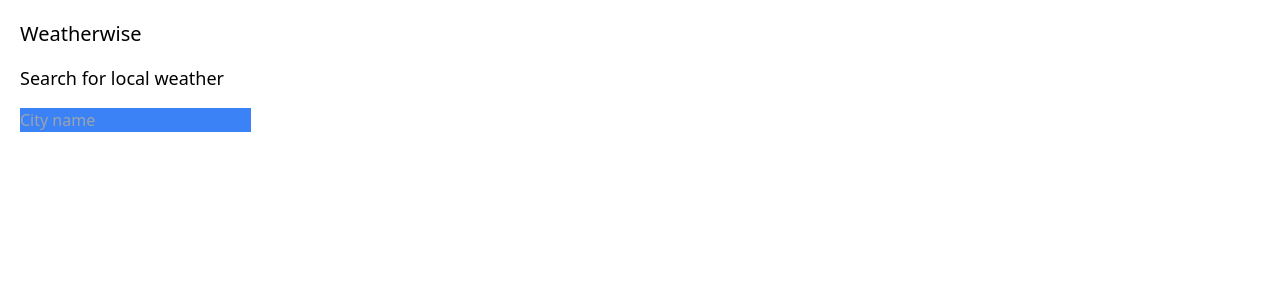
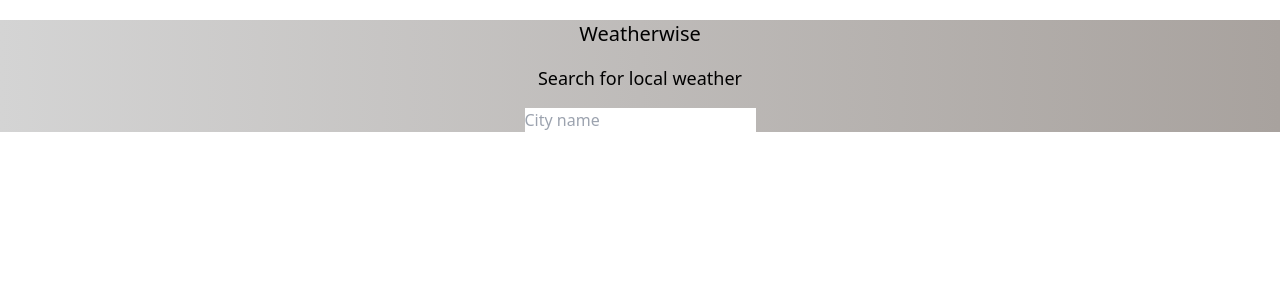
Before and after one commit to aguilerad916/weatherwise, a Next.js app: page / in a window 1280 px wide. Shown: the top 300 px of the page. Built offline with nearby package versions, Linux system fonts and the light colour scheme.

Commit message:
updated styling

```diff
--- a/components/SearchBox.tsx
+++ b/components/SearchBox.tsx
@@ -34,9 +34,9 @@ export default function SearchBox() {
   }, [inputValue]);
 
   return (
-    <>
+    <div>
       <input
-        className="bg-blue-500 p-2 rounded-lg w-64 text-white"
+        className="bg-gray-500 p-2 rounded-lg w-64"
         type="text"
         placeholder="City name"
         value={inputValue}
@@ -54,6 +54,6 @@ export default function SearchBox() {
           ))}
         </ul>
       )}
-    </>
+    </div>
   );
 }
--- a/pages/index.tsx
+++ b/pages/index.tsx
@@ -7,15 +7,21 @@ export default function Home() {
       <Head>
         <title>WeatherWise</title>
       </Head>
+      <body className="bg-gradient-to-r from-neutral-300 to-stone-400">
         <main className="mt-5 mx-5">
-        <h1 className="text-xl font-medium mb-4">Weatherwise</h1>
+          <h1 className="flex justify-center text-xl font-medium mb-4">
+            Weatherwise
+          </h1>
           <form>
-          <h2 className="text-lg mb-4">Search for local weather</h2>
-          <div className="mb-4">
+            <h2 className="flex justify-center text-lg mb-4">
+              Search for local weather
+            </h2>
+            <div className="flex justify-center mb-4">
               <SearchBox />
             </div>
           </form>
         </main>
+      </body>
     </>
   );
 }
```
Lines whose indentation alone changed are shown as unchanged.
